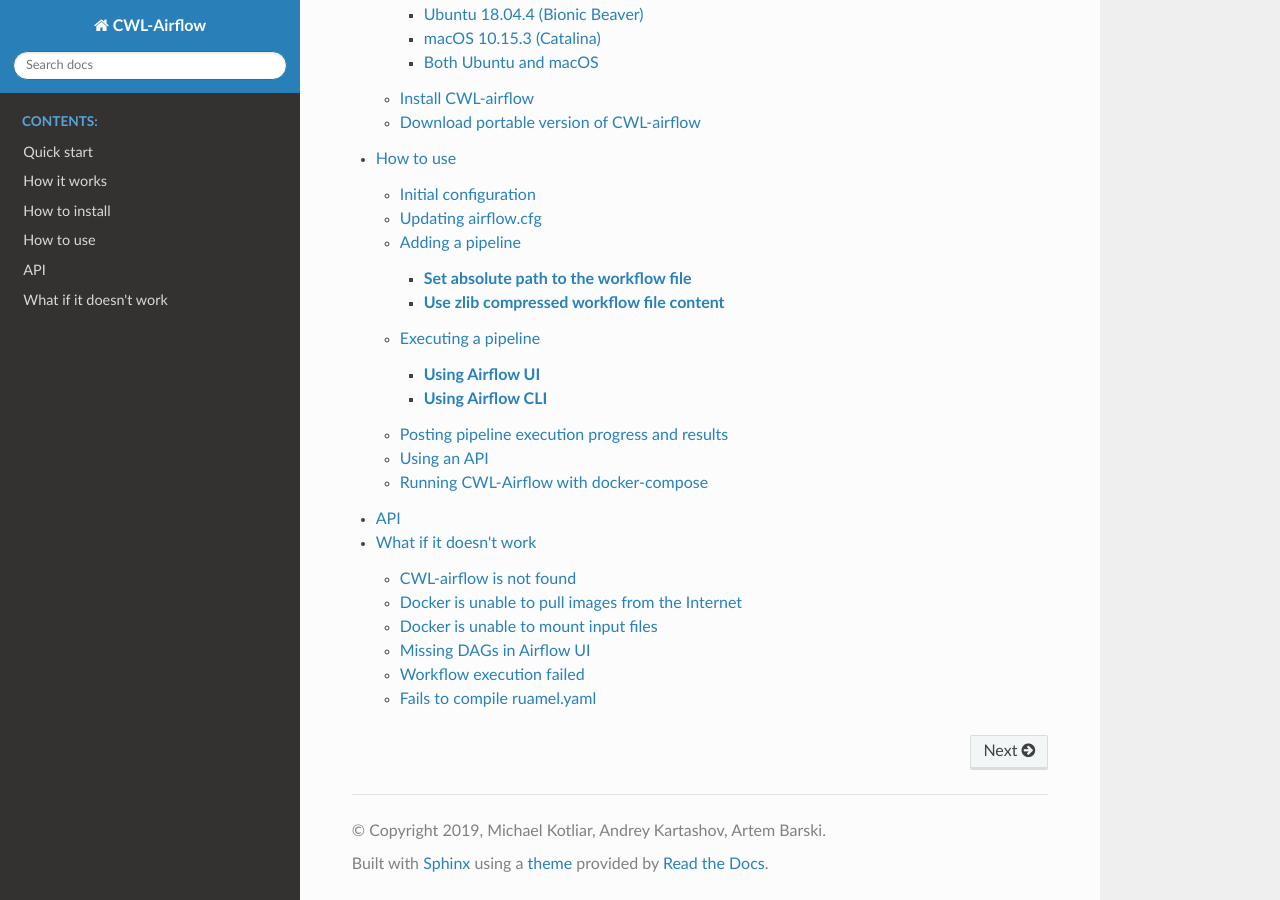
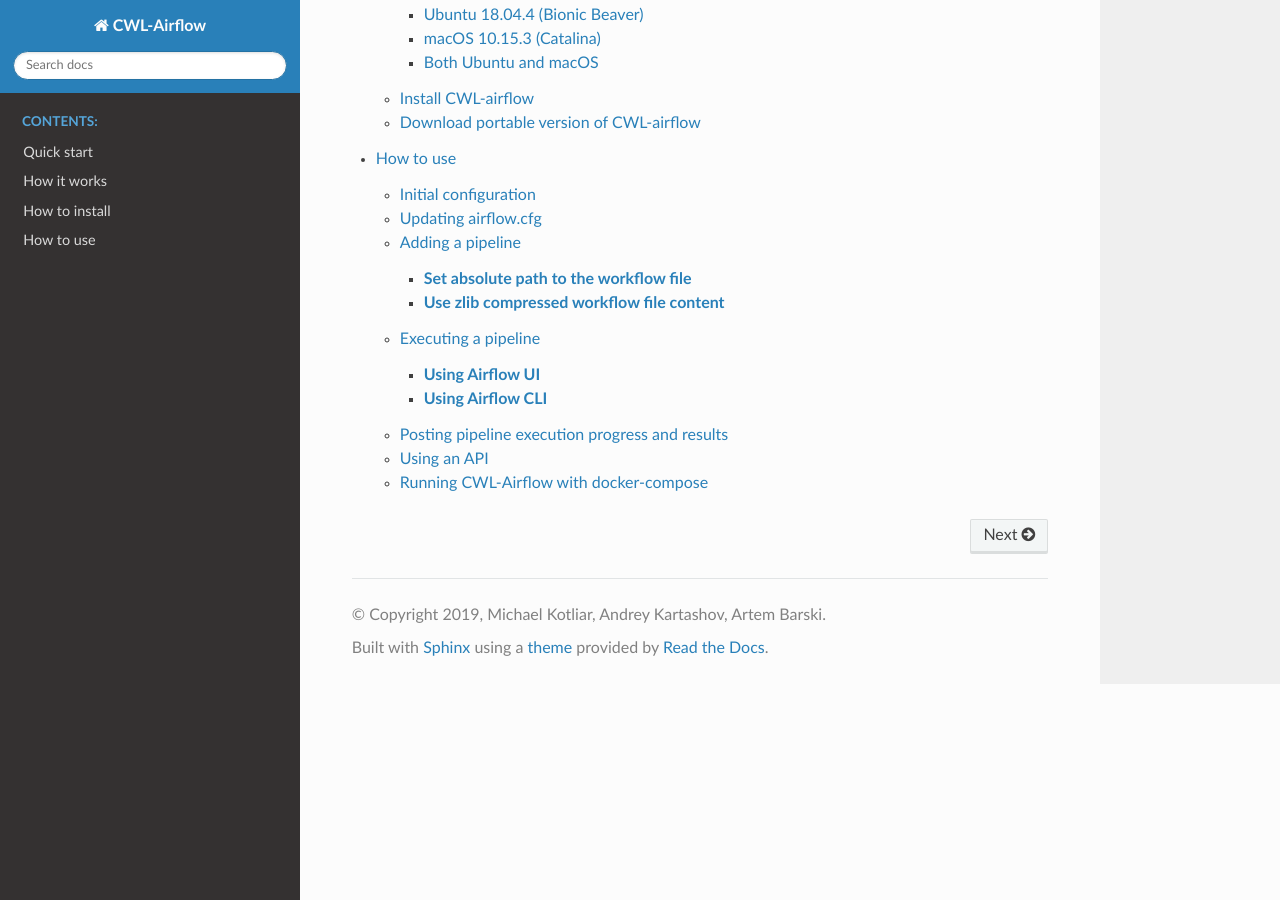
Before and after one commit to Barski-lab/cwl-airflow, a Sphinx documentation site: the page built from docs/index.rst, in a window 1280 px wide and 900 px high, scrolled down 1209 px. Built offline with Sphinx 7.4.7 and the Read the Docs theme 2.0.0, drawn with Linux system fonts in a browser that asks for light colours.

```diff
--- a/docs/index.rst
+++ b/docs/index.rst
@@ -51,5 +51,6 @@ Current documentaion is still in progress. If you one of those who has just noti
    How it works <readme/how_it_works.md>
    How to install <readme/how_to_install.md>
    How to use <readme/how_to_use.md>
-   API <readme/api.rst>
+.. API <readme/api.rst>
+
    What if it doesn't work <readme/what_if_it_doesnt_work.md>
```
